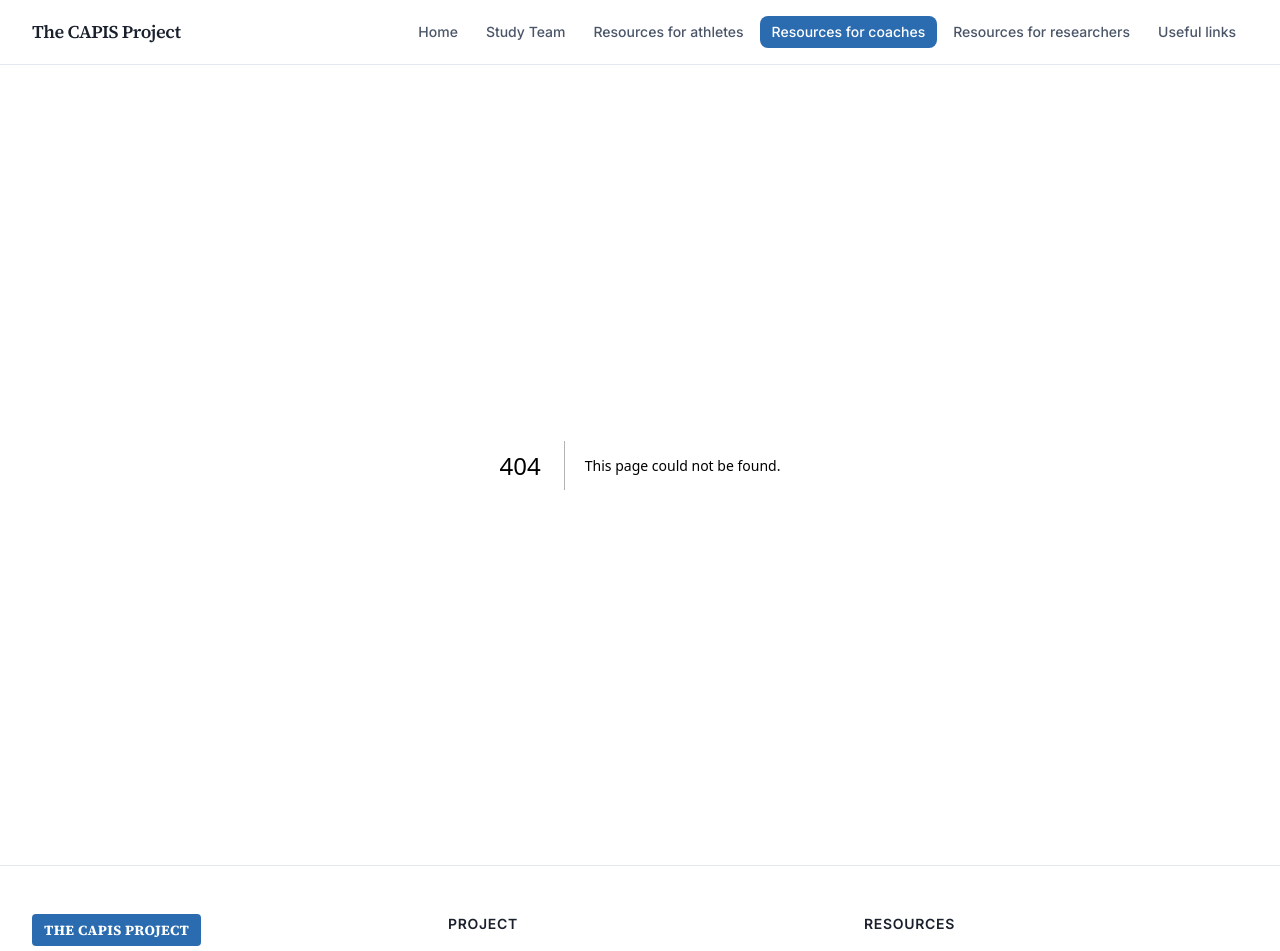
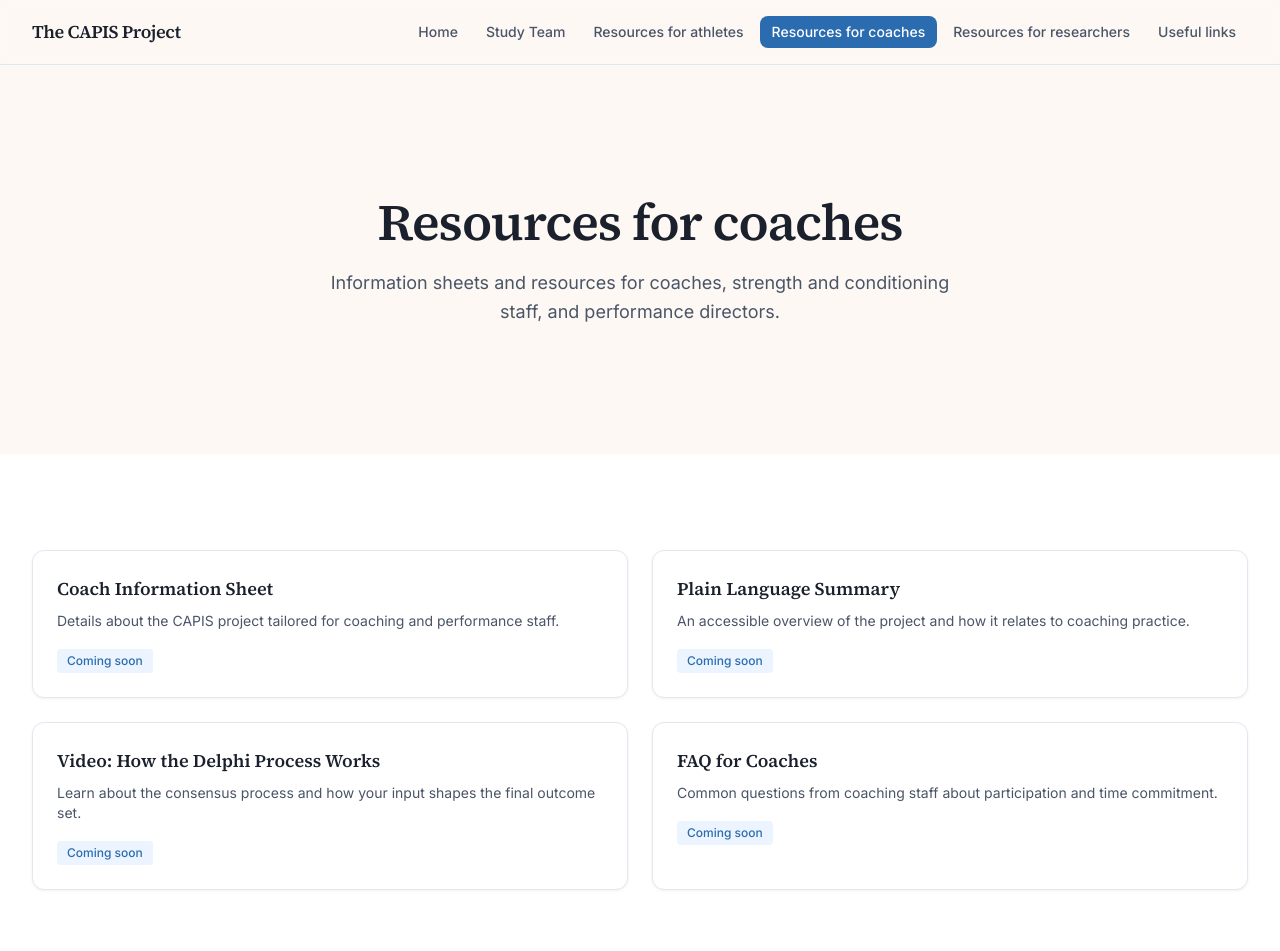
Before and after one commit to LoaizaBetancur/CAPIS-Project-Website, a Next.js app: page /resources/coaches in a window 1280 px wide. Before the commit this address had no page. Shown: the top 951 px of the page. Built offline with nearby package versions, Linux system fonts and the light colour scheme.

Commit message:
Create page.tsx

```diff
--- /dev/null
+++ b/app/resources/coaches/page.tsx
@@ -0,0 +1,67 @@
+import { Metadata } from "next";
+import SectionWrapper from "@/components/SectionWrapper";
+import Card from "@/components/Card";
+
+export const metadata: Metadata = {
+  title: "Resources for coaches",
+  description: "Information and resources for coaches and performance staff participating in the CAPIS project.",
+};
+
+export default function ResourcesCoachesPage() {
+  return (
+    <>
+      <SectionWrapper background="bg" spacing="xl">
+        <div className="mx-auto max-w-prose text-center">
+          <h1 className="text-display-lg mb-4">Resources for coaches</h1>
+          <p className="text-lead text-text-muted">
+            Information sheets and resources for coaches, strength and conditioning staff,
+            and performance directors.
+          </p>
+        </div>
+      </SectionWrapper>
+
+      <SectionWrapper background="surface">
+        <div className="mx-auto max-w-content">
+          <div className="grid gap-6 md:grid-cols-2">
+            <Card>
+              <h3 className="font-display text-lg font-semibold mb-2">Coach Information Sheet</h3>
+              <p className="text-sm text-text-muted mb-4">
+                Details about the CAPIS project tailored for coaching and performance staff.
+              </p>
+              <span className="inline-block rounded bg-accent-soft px-2.5 py-1 text-xs font-medium text-accent">
+                Coming soon
+              </span>
+            </Card>
+            <Card>
+              <h3 className="font-display text-lg font-semibold mb-2">Plain Language Summary</h3>
+              <p className="text-sm text-text-muted mb-4">
+                An accessible overview of the project and how it relates to coaching practice.
+              </p>
+              <span className="inline-block rounded bg-accent-soft px-2.5 py-1 text-xs font-medium text-accent">
+                Coming soon
+              </span>
+            </Card>
+            <Card>
+              <h3 className="font-display text-lg font-semibold mb-2">Video: How the Delphi Process Works</h3>
+              <p className="text-sm text-text-muted mb-4">
+                Learn about the consensus process and how your input shapes the final outcome set.
+              </p>
+              <span className="inline-block rounded bg-accent-soft px-2.5 py-1 text-xs font-medium text-accent">
+                Coming soon
+              </span>
+            </Card>
+            <Card>
+              <h3 className="font-display text-lg font-semibold mb-2">FAQ for Coaches</h3>
+              <p className="text-sm text-text-muted mb-4">
+                Common questions from coaching staff about participation and time commitment.
+              </p>
+              <span className="inline-block rounded bg-accent-soft px-2.5 py-1 text-xs font-medium text-accent">
+                Coming soon
+              </span>
+            </Card>
+          </div>
+        </div>
+      </SectionWrapper>
+    </>
+  );
+}
```
